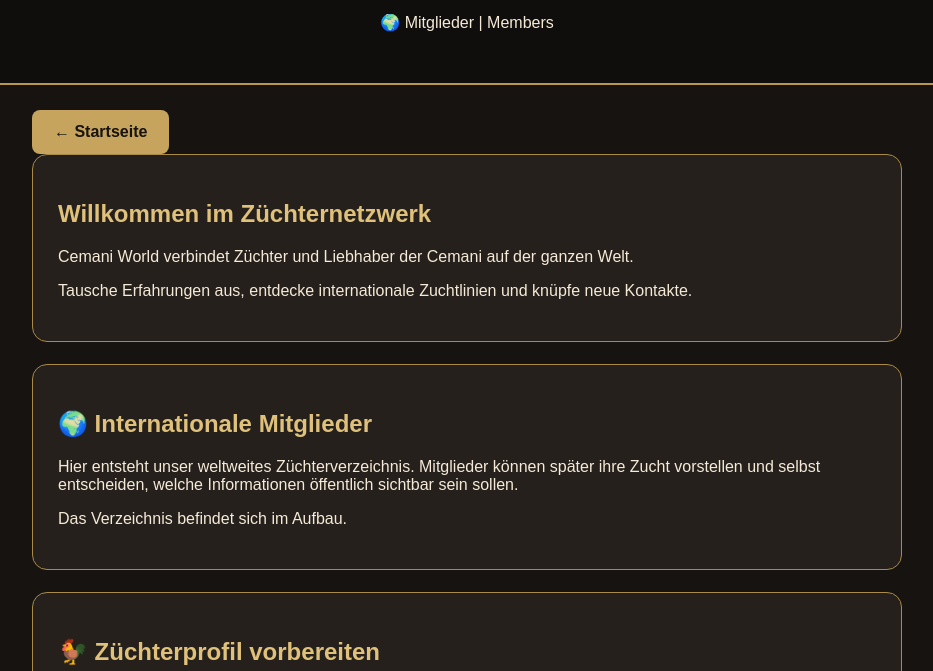
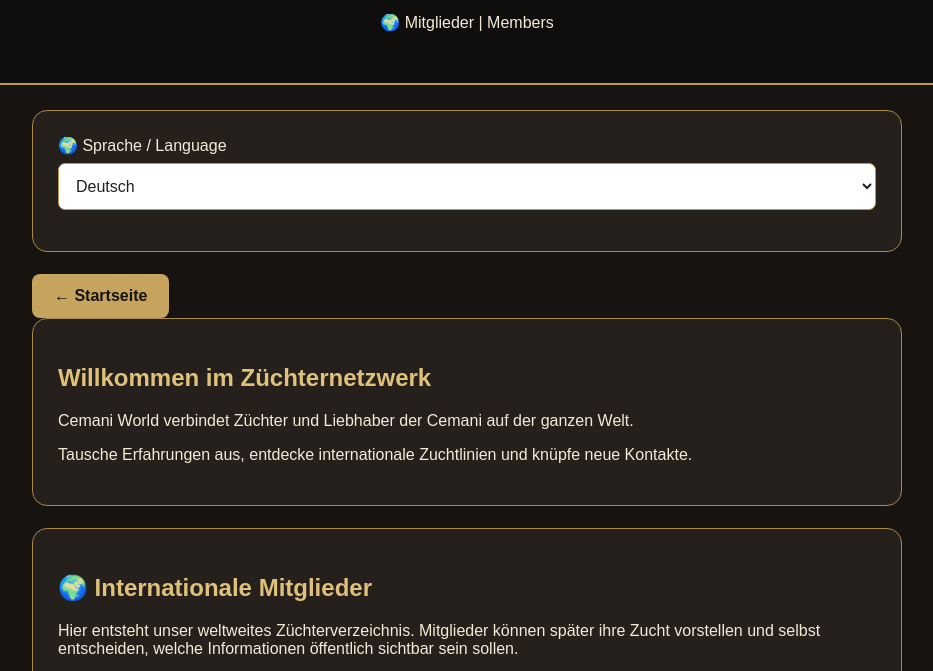
Before and after one commit to CemaniDiana/Cemani-World, a plain HTML site: page mitglieder.html in a window 1280 px wide. Shown: the part 122-793 px from the top of the page, without its empty margins (173-1106 px from the left). Drawn offline with Linux system fonts and the light colour scheme.

Commit message:
Add language selection to mitglieder.html
Added a language selection dropdown for members.

```diff
--- a/mitglieder.html
+++ b/mitglieder.html
@@ -65,6 +65,18 @@ footer { text-align: center; padding: 30px; color: #b9a88c; }
 </header>
 
 <main>
+
+<div class="card">
+  <label for="memberLanguage">🌍 Sprache / Language</label>
+  <select id="memberLanguage" onchange="changeMemberLanguage()">
+    <option value="de">Deutsch</option>
+    <option value="en">English</option>
+    <option value="fr">Français</option>
+    <option value="ru">Русский</option>
+    <option value="id">Bahasa Indonesia</option>
+  </select>
+</div>
+
   <a class="button" href="index.html">← Startseite</a>
 
   <section class="card">
```
